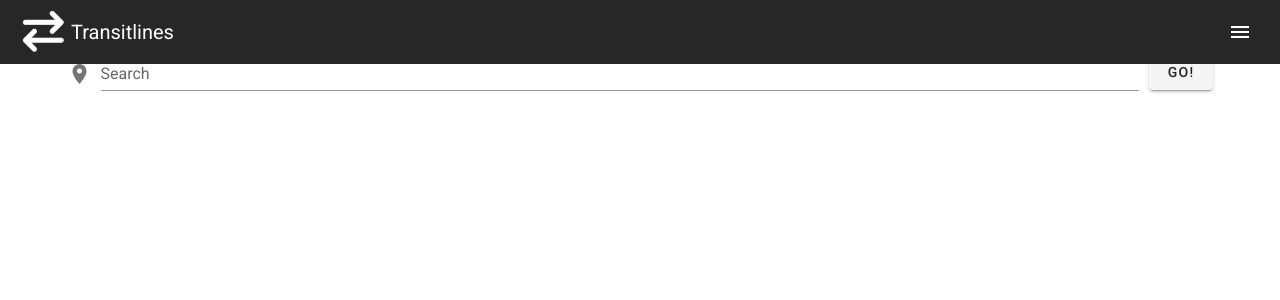
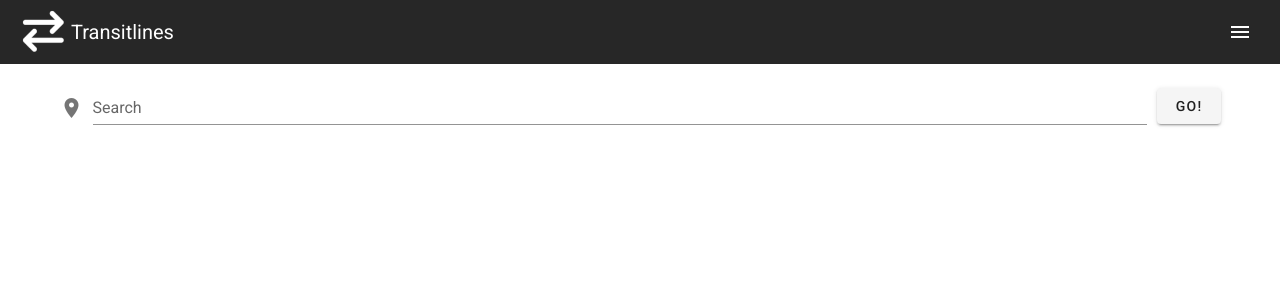
Before and after one commit to Maxi03milian/Transitlines, a Vue app: page /stationBoard in a window 1280 px wide. Shown: the top 300 px of the page. Built offline with nearby package versions, Linux system fonts and the light colour scheme.

Commit message:
added empty send fix

```diff
--- a/src/views/Connections.vue
+++ b/src/views/Connections.vue
@@ -1,7 +1,7 @@
 <template>
   <div>
     <Header />
-    <div class="input container">
+    <div class="input container content">
       <v-autocomplete
         class="inputItem"
         color="#262626"
@@ -208,6 +208,7 @@ export default {
       //localStorage.setItem("lastSearch", params);
 
       // Save searches for autocomplete
+      if (val1 != "" && val2 != "") {
         let existingEntries;
         if (localStorage.getItem("prevLocations") != null) {
           existingEntries = JSON.parse(localStorage.getItem("prevLocations"));
@@ -217,14 +218,19 @@ export default {
         if (!existingEntries.includes(val1)) {
           existingEntries.push(val1);
         } else {
-        existingEntries.push(existingEntries.splice(existingEntries.indexOf(val1), 1)[0]);
+          existingEntries.push(
+            existingEntries.splice(existingEntries.indexOf(val1), 1)[0]
+          );
         }
         if (!existingEntries.includes(val2)) {
           existingEntries.push(val2);
         } else {
-          existingEntries.push(existingEntries.splice(existingEntries.indexOf(val2), 1)[0]);
+          existingEntries.push(
+            existingEntries.splice(existingEntries.indexOf(val2), 1)[0]
+          );
         }
         localStorage.setItem("prevLocations", JSON.stringify(existingEntries));
+      }
 
       fetch("https://transport.opendata.ch/v1/connections?" + params)
         .then((res) => res.json())
@@ -265,9 +271,7 @@ export default {
 .input {
   display: flex;
   flex-direction: column;
-  margin-bottom: 3rem;
-  padding-left: 20px;
-  padding-right: 20px;
+  margin-bottom: 2rem;
 }
 
 .inputItem {
--- a/src/views/Stationboard.vue
+++ b/src/views/Stationboard.vue
@@ -1,7 +1,7 @@
 <template>
   <div>
     <Header />
-    <div class="input container">
+    <div class="input container content">
       <v-text-field
         v-model="state.searchInput"
         label="Search"
@@ -50,12 +50,9 @@ export default {
 
 <style scoped>
 .input {
-  margin-top: 30px;
   display: flex;
   justify-content: center;
   align-items: center;
-  padding-left: 20px;
-  padding-right: 20px;
 }
 
 .inputField {
```
Lines whose indentation alone changed are shown as unchanged.
